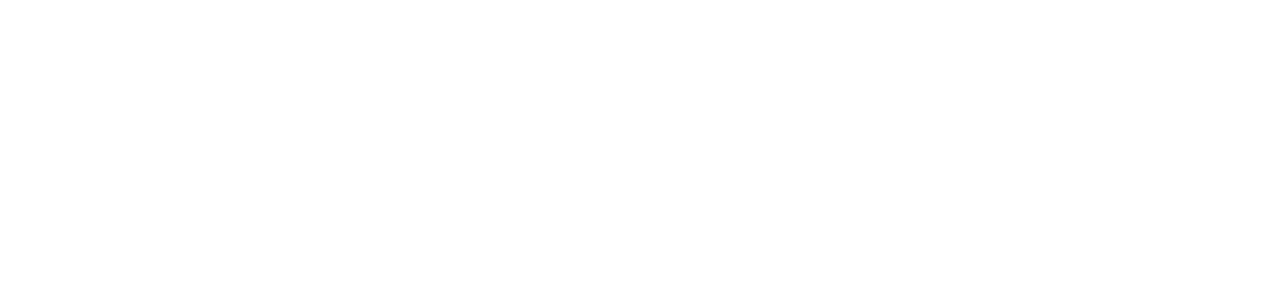
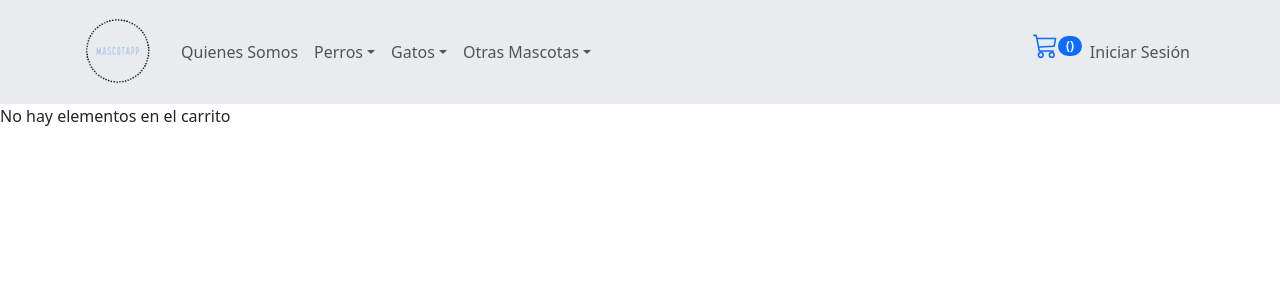
Before and after one commit to romanolucas87/Mascotapp, a React (Vite) app: page /cart in a window 1280 px wide. Before the commit this address had no page. Shown: the top 300 px of the page. Built offline with nearby package versions, Linux system fonts and the light colour scheme.

Commit message:
se importó en app.jsx la route cart

```diff
--- a/src/App.jsx
+++ b/src/App.jsx
@@ -5,6 +5,7 @@
 import 'bootstrap/dist/css/bootstrap.min.css'; // Importa los estilos de Bootstrap
 import { BrowserRouter, Routes, Route } from 'react-router-dom'
 import CartProvider from './context/CartContext';
+import  Cart  from './components/Cart';
 
 
 function App() {
@@ -15,6 +16,7 @@
         <Route path="/" element ={<><NavBar/> <ItemListContainer/></>}/>
         <Route  path="/category/:id" element ={<><NavBar/> <ItemListContainer /></>}/>
         <Route path="/item/:id" element ={<><NavBar/> <ItemDetailContainer /></>}/>
+        <Route path="/cart/" element ={<><NavBar/> <Cart/> </>}/>
       </Routes>
       </CartProvider>
     </BrowserRouter>
```
